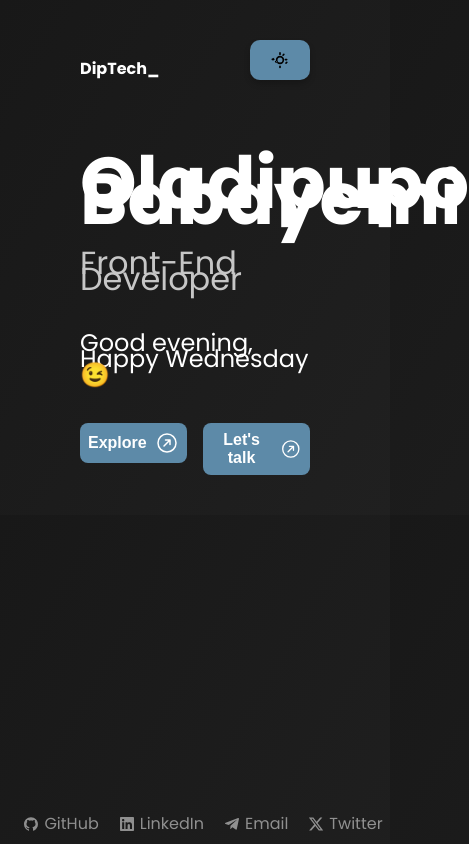
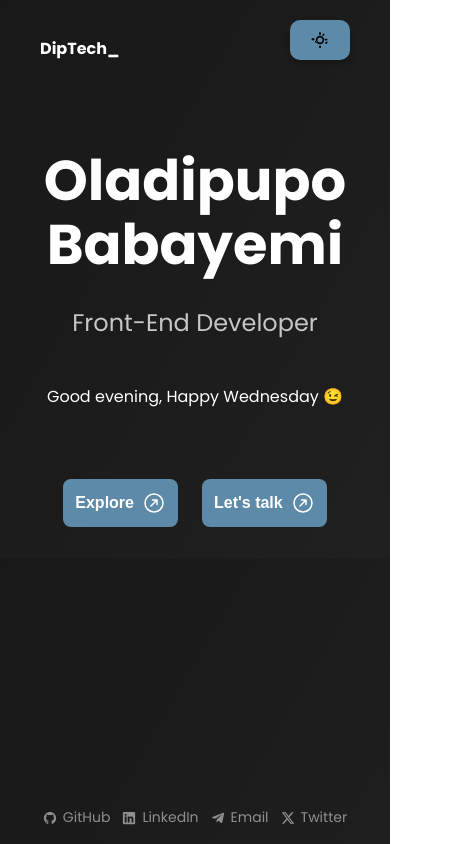
Before and after one commit to Diptech-hub/portfolio, a React (Vite) app: page / in a window 390 px wide. Shown: the whole page, 469 px wide, since content can reach past the window. Built offline with nearby package versions, Linux system fonts and the light colour scheme.

Commit message:
updates and lowkey responsiveness

```diff
--- a/src/App.css
+++ b/src/App.css
@@ -3,3 +3,9 @@ body{
   margin: 40px 80px;
   font-family: "Poppins", sans-serif;
 }
+
+@media (max-width: 768px) {
+  body{
+    margin: 20px 40px;
+  }
+}
--- a/src/style/footer.css
+++ b/src/style/footer.css
@@ -2,10 +2,11 @@
     display: flex;
     flex-direction: row;
     justify-content: center;
+    align-items: center;
     opacity: 0.85;
     font-size: 16px;
-  gap: 20px;
-  padding: 8px;
+    gap: 16px;
+    padding: 8px 16px;
     width: 100%;
     background-color: inherit;
     color: inherit;
@@ -19,11 +20,26 @@
     text-decoration: none;
     display: flex;
     align-items: center;
-  gap: 5px;
+    gap: 8px;
     color: inherit;
     opacity: 0.6;
+    transition: opacity 0.3s ease;
   }
 
   .foot a:hover {
     opacity: 1;
   }
+
+  @media (max-width: 768px) {
+    .foot {
+      flex-direction: row;
+      gap: 12px;
+      padding: 16px 0;
+      justify-content: center;
+    }
+
+    .foot a {
+      font-size: 14px;
+      gap: 6px;
+    }
+  }
--- a/src/style/home.css
+++ b/src/style/home.css
@@ -43,5 +43,41 @@
 }
 
 .connect button svg {
-    font-size: 24px; /* Makes the icons bigger */
+    font-size: 24px;
 }
+
+@media (max-width: 768px) {
+    .heading{
+        margin-top: 72px;
+    }
+
+    .heading h1{
+        font-size: 56px;
+        margin-top: 64px;
+        line-height: 64px;
+        text-align: center;
+    }
+
+    .heading p{
+        font-size: 24px;
+        text-align: center;
+    }
+
+    .greet p{
+        font-size: 16px;
+        text-align: center;
+        line-height: 36px;
+    }
+
+    .connect {
+        flex-direction: row;
+        gap: 24px;
+        justify-content: center;
+        margin-top: 64px;
+      }
+
+      .connect button {
+        text-align: center;
+        padding: 12px;
+      }
+  }
--- a/src/style/project.css
+++ b/src/style/project.css
@@ -46,14 +46,15 @@
     opacity: 0.65;
   }
 
-.projectlink{
+  /* Links for project actions */
+  .projectlink {
     display: flex;
     flex-direction: row;
     margin: 48px 0 24px;
     gap: 16px;
   }
 
-.projectlink a{
+  .projectlink a {
     display: inline-flex;
     align-items: center;
     font-size: 14px;
@@ -69,11 +70,11 @@
     font-size: 16px;
   }
 
-.projectlink svg:hover{
+  .projectlink svg:hover {
     color: #5D8AA8;
   }
 
-.others{
+  .others {
     margin: 24px 0;
     font-size: 24px;
     text-decoration: none;
@@ -85,6 +86,94 @@
     font-size: 24px;
   }
 
-.others svg:hover{
+  .others svg:hover {
     color: #5D8AA8;
   }
+
+  /* Responsive design adjustments */
+  @media (max-width: 1024px) {
+    .project h1 {
+      font-size: 28px;
+    }
+
+    .project p {
+      font-size: 14px;
+    }
+
+    .projectList li {
+      margin: 48px 0;
+      padding: 20px;
+    }
+
+    .projectList li p:first-child {
+      font-size: 20px;
+    }
+
+    .projectlink {
+      gap: 12px;
+    }
+
+    .projectlink a {
+      font-size: 12px;
+      gap: 6px;
+    }
+  }
+
+  @media (max-width: 768px) {
+    .project h1 {
+      font-size: 24px;
+    }
+
+    .projectList li {
+      margin: 32px 0;
+      padding: 16px;
+    }
+
+    .projectList li p:first-child {
+      font-size: 18px;
+    }
+
+    .projectlink {
+      flex-direction: row;
+      align-items: center;
+    }
+
+    .projectlink a {
+      font-size: 14px;
+      width: 100%;
+    }
+  }
+
+  @media (max-width: 480px) {
+    .project h1 {
+      font-size: 20px;
+    }
+
+    .project p {
+      font-size: 12px;
+      text-align: left;
+    }
+
+    .projectList li {
+      margin: 24px 0;
+      padding: 12px;
+    }
+
+    .projectList li p:first-child {
+      font-size: 16px;
+    }
+
+    .projectlink a {
+      font-size: 12px;
+      gap: 6px;
+    }
+
+    .others {
+      font-size: 18px;
+      text-align: center;
+    }
+
+    .others svg {
+      font-size: 20px;
+    }
+  }
```
Lines whose indentation alone changed are shown as unchanged.
